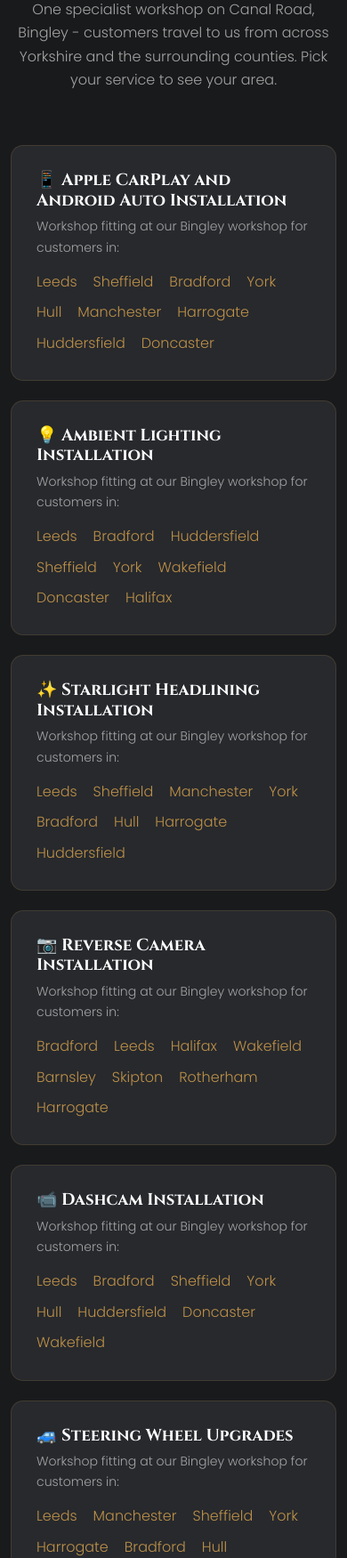
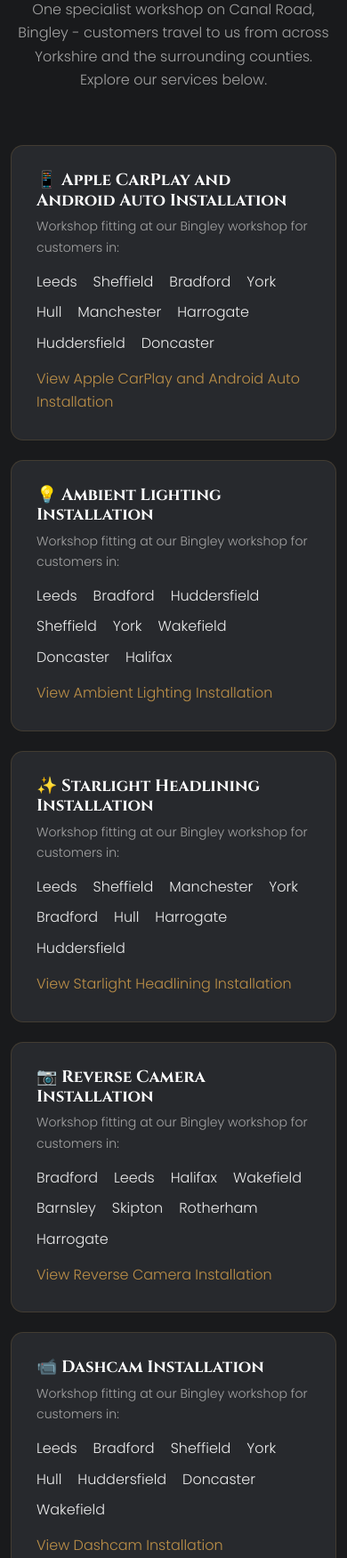
Before and after one commit to Yorkshire-Autotech/ykautotech, a plain HTML site: page areas/index.html in a window 390 px wide. Shown: the part 249-2000 px from the top of the page at 89% size. Drawn offline with Linux system fonts and the light colour scheme.

Commit message:
Save website updates

```diff
--- a/areas/index.html
+++ b/areas/index.html
@@ -55,7 +55,7 @@
   <header class="site-header scrolled">
     <nav class="nav container">
       <a href="../index.html" class="logo"><img src="../logo-640.png" alt="Yorkshire Autotech"><span class="logo-text">Yorkshire <span class="gold-text">Autotech</span><span class="logo-sub">Auto Electrics</span></span></a>
-      <ul class="nav-links">
+      <ul class="nav-links" id="navLinks">
         <li><a href="../index.html">Home</a></li>
         <li><a href="../index.html#services">Services</a></li>
         <li><a href="../gallery.html">Gallery</a></li>
@@ -64,6 +64,7 @@
       </ul>
       <div class="nav-actions">
         <a href="../index.html#contact" class="btn btn-gold btn-sm nav-cta">Book Now</a>
+        <button class="nav-toggle" id="navToggle" aria-label="Menu">&#9776;</button>
       </div>
     </nav>
   </header>
@@ -72,7 +73,7 @@
     <div class="container">
       <span class="eyebrow">Where We Work</span>
       <h1>Areas We <span class="gold-text">Cover</span></h1>
-      <p>One specialist workshop on Canal Road, Bingley - customers travel to us from across Yorkshire and the surrounding counties. Pick your service to see your area.</p>
+      <p>One specialist workshop on Canal Road, Bingley - customers travel to us from across Yorkshire and the surrounding counties. Explore our services below.</p>
     </div>
   </section>
 
@@ -81,115 +82,123 @@
             <h3 style="margin-bottom:6px">&#128241; Apple CarPlay and Android Auto Installation</h3>
             <p style="font-size:0.88rem;color:var(--text-muted);margin-bottom:14px">Workshop fitting at our Bingley workshop for customers in:</p>
             <p style="display:flex;flex-wrap:wrap;gap:8px 18px">
-              <a href='../services/carplay-installation/leeds/' style='color:var(--gold);text-decoration:none'>Leeds</a>
-              <a href='../services/carplay-installation/sheffield/' style='color:var(--gold);text-decoration:none'>Sheffield</a>
-              <a href='../services/carplay-installation/bradford/' style='color:var(--gold);text-decoration:none'>Bradford</a>
-              <a href='../services/carplay-installation/york/' style='color:var(--gold);text-decoration:none'>York</a>
-              <a href='../services/carplay-installation/hull/' style='color:var(--gold);text-decoration:none'>Hull</a>
-              <a href='../services/carplay-installation/manchester/' style='color:var(--gold);text-decoration:none'>Manchester</a>
-              <a href='../services/carplay-installation/harrogate/' style='color:var(--gold);text-decoration:none'>Harrogate</a>
-              <a href='../services/carplay-installation/huddersfield/' style='color:var(--gold);text-decoration:none'>Huddersfield</a>
-              <a href='../services/carplay-installation/doncaster/' style='color:var(--gold);text-decoration:none'>Doncaster</a>
+              <span>Leeds</span>
+              <span>Sheffield</span>
+              <span>Bradford</span>
+              <span>York</span>
+              <span>Hull</span>
+              <span>Manchester</span>
+              <span>Harrogate</span>
+              <span>Huddersfield</span>
+              <span>Doncaster</span>
             </p>
+            <p style="margin-top:14px"><a href="../index.html#carplay-installation" style="color:var(--gold)">View Apple CarPlay and Android Auto Installation</a></p>
           </div>
           <div class="form" style="padding:28px;margin-bottom:22px">
             <h3 style="margin-bottom:6px">&#128161; Ambient Lighting Installation</h3>
             <p style="font-size:0.88rem;color:var(--text-muted);margin-bottom:14px">Workshop fitting at our Bingley workshop for customers in:</p>
             <p style="display:flex;flex-wrap:wrap;gap:8px 18px">
-              <a href='../services/ambient-lighting/leeds/' style='color:var(--gold);text-decoration:none'>Leeds</a>
-              <a href='../services/ambient-lighting/bradford/' style='color:var(--gold);text-decoration:none'>Bradford</a>
-              <a href='../services/ambient-lighting/huddersfield/' style='color:var(--gold);text-decoration:none'>Huddersfield</a>
-              <a href='../services/ambient-lighting/sheffield/' style='color:var(--gold);text-decoration:none'>Sheffield</a>
-              <a href='../services/ambient-lighting/york/' style='color:var(--gold);text-decoration:none'>York</a>
-              <a href='../services/ambient-lighting/wakefield/' style='color:var(--gold);text-decoration:none'>Wakefield</a>
-              <a href='../services/ambient-lighting/doncaster/' style='color:var(--gold);text-decoration:none'>Doncaster</a>
-              <a href='../services/ambient-lighting/halifax/' style='color:var(--gold);text-decoration:none'>Halifax</a>
+              <span>Leeds</span>
+              <span>Bradford</span>
+              <span>Huddersfield</span>
+              <span>Sheffield</span>
+              <span>York</span>
+              <span>Wakefield</span>
+              <span>Doncaster</span>
+              <span>Halifax</span>
             </p>
+            <p style="margin-top:14px"><a href="../index.html#ambient-lighting" style="color:var(--gold)">View Ambient Lighting Installation</a></p>
           </div>
           <div class="form" style="padding:28px;margin-bottom:22px">
             <h3 style="margin-bottom:6px">&#10024; Starlight Headlining Installation</h3>
             <p style="font-size:0.88rem;color:var(--text-muted);margin-bottom:14px">Workshop fitting at our Bingley workshop for customers in:</p>
             <p style="display:flex;flex-wrap:wrap;gap:8px 18px">
-              <a href='../services/starlight-headlining/leeds/' style='color:var(--gold);text-decoration:none'>Leeds</a>
-              <a href='../services/starlight-headlining/sheffield/' style='color:var(--gold);text-decoration:none'>Sheffield</a>
-              <a href='../services/starlight-headlining/manchester/' style='color:var(--gold);text-decoration:none'>Manchester</a>
-              <a href='../services/starlight-headlining/york/' style='color:var(--gold);text-decoration:none'>York</a>
-              <a href='../services/starlight-headlining/bradford/' style='color:var(--gold);text-decoration:none'>Bradford</a>
-              <a href='../services/starlight-headlining/hull/' style='color:var(--gold);text-decoration:none'>Hull</a>
-              <a href='../services/starlight-headlining/harrogate/' style='color:var(--gold);text-decoration:none'>Harrogate</a>
-              <a href='../services/starlight-headlining/huddersfield/' style='color:var(--gold);text-decoration:none'>Huddersfield</a>
+              <span>Leeds</span>
+              <span>Sheffield</span>
+              <span>Manchester</span>
+              <span>York</span>
+              <span>Bradford</span>
+              <span>Hull</span>
+              <span>Harrogate</span>
+              <span>Huddersfield</span>
             </p>
+            <p style="margin-top:14px"><a href="../index.html#starlight-headlining" style="color:var(--gold)">View Starlight Headlining Installation</a></p>
           </div>
           <div class="form" style="padding:28px;margin-bottom:22px">
             <h3 style="margin-bottom:6px">&#128247; Reverse Camera Installation</h3>
             <p style="font-size:0.88rem;color:var(--text-muted);margin-bottom:14px">Workshop fitting at our Bingley workshop for customers in:</p>
             <p style="display:flex;flex-wrap:wrap;gap:8px 18px">
-              <a href='../services/reverse-camera-installation/bradford/' style='color:var(--gold);text-decoration:none'>Bradford</a>
-              <a href='../services/reverse-camera-installation/leeds/' style='color:var(--gold);text-decoration:none'>Leeds</a>
-              <a href='../services/reverse-camera-installation/halifax/' style='color:var(--gold);text-decoration:none'>Halifax</a>
-              <a href='../services/reverse-camera-installation/wakefield/' style='color:var(--gold);text-decoration:none'>Wakefield</a>
-              <a href='../services/reverse-camera-installation/barnsley/' style='color:var(--gold);text-decoration:none'>Barnsley</a>
-              <a href='../services/reverse-camera-installation/skipton/' style='color:var(--gold);text-decoration:none'>Skipton</a>
-              <a href='../services/reverse-camera-installation/rotherham/' style='color:var(--gold);text-decoration:none'>Rotherham</a>
-              <a href='../services/reverse-camera-installation/harrogate/' style='color:var(--gold);text-decoration:none'>Harrogate</a>
+              <span>Bradford</span>
+              <span>Leeds</span>
+              <span>Halifax</span>
+              <span>Wakefield</span>
+              <span>Barnsley</span>
+              <span>Skipton</span>
+              <span>Rotherham</span>
+              <span>Harrogate</span>
             </p>
+            <p style="margin-top:14px"><a href="../index.html#reverse-camera-installation" style="color:var(--gold)">View Reverse Camera Installation</a></p>
           </div>
           <div class="form" style="padding:28px;margin-bottom:22px">
             <h3 style="margin-bottom:6px">&#128249; Dashcam Installation</h3>
             <p style="font-size:0.88rem;color:var(--text-muted);margin-bottom:14px">Workshop fitting at our Bingley workshop for customers in:</p>
             <p style="display:flex;flex-wrap:wrap;gap:8px 18px">
-              <a href='../services/dashcam-installation/leeds/' style='color:var(--gold);text-decoration:none'>Leeds</a>
-              <a href='../services/dashcam-installation/bradford/' style='color:var(--gold);text-decoration:none'>Bradford</a>
-              <a href='../services/dashcam-installation/sheffield/' style='color:var(--gold);text-decoration:none'>Sheffield</a>
-              <a href='../services/dashcam-installation/york/' style='color:var(--gold);text-decoration:none'>York</a>
-              <a href='../services/dashcam-installation/hull/' style='color:var(--gold);text-decoration:none'>Hull</a>
-              <a href='../services/dashcam-installation/huddersfield/' style='color:var(--gold);text-decoration:none'>Huddersfield</a>
-              <a href='../services/dashcam-installation/doncaster/' style='color:var(--gold);text-decoration:none'>Doncaster</a>
-              <a href='../services/dashcam-installation/wakefield/' style='color:var(--gold);text-decoration:none'>Wakefield</a>
+              <span>Leeds</span>
+              <span>Bradford</span>
+              <span>Sheffield</span>
+              <span>York</span>
+              <span>Hull</span>
+              <span>Huddersfield</span>
+              <span>Doncaster</span>
+              <span>Wakefield</span>
             </p>
+            <p style="margin-top:14px"><a href="../index.html#dashcam-installation" style="color:var(--gold)">View Dashcam Installation</a></p>
           </div>
           <div class="form" style="padding:28px;margin-bottom:22px">
             <h3 style="margin-bottom:6px">&#128665; Steering Wheel Upgrades</h3>
             <p style="font-size:0.88rem;color:var(--text-muted);margin-bottom:14px">Workshop fitting at our Bingley workshop for customers in:</p>
             <p style="display:flex;flex-wrap:wrap;gap:8px 18px">
-              <a href='../services/steering-wheel-upgrade/leeds/' style='color:var(--gold);text-decoration:none'>Leeds</a>
-              <a href='../services/steering-wheel-upgrade/manchester/' style='color:var(--gold);text-decoration:none'>Manchester</a>
-              <a href='../services/steering-wheel-upgrade/sheffield/' style='color:var(--gold);text-decoration:none'>Sheffield</a>
-              <a href='../services/steering-wheel-upgrade/york/' style='color:var(--gold);text-decoration:none'>York</a>
-              <a href='../services/steering-wheel-upgrade/harrogate/' style='color:var(--gold);text-decoration:none'>Harrogate</a>
-              <a href='../services/steering-wheel-upgrade/bradford/' style='color:var(--gold);text-decoration:none'>Bradford</a>
-              <a href='../services/steering-wheel-upgrade/hull/' style='color:var(--gold);text-decoration:none'>Hull</a>
-              <a href='../services/steering-wheel-upgrade/huddersfield/' style='color:var(--gold);text-decoration:none'>Huddersfield</a>
+              <span>Leeds</span>
+              <span>Manchester</span>
+              <span>Sheffield</span>
+              <span>York</span>
+              <span>Harrogate</span>
+              <span>Bradford</span>
+              <span>Hull</span>
+              <span>Huddersfield</span>
             </p>
+            <p style="margin-top:14px"><a href="../index.html#steering-wheel-upgrade" style="color:var(--gold)">View Steering Wheel Upgrades</a></p>
           </div>
           <div class="form" style="padding:28px;margin-bottom:22px">
             <h3 style="margin-bottom:6px">&#128421;&#65039; Virtual Cockpit Installation</h3>
             <p style="font-size:0.88rem;color:var(--text-muted);margin-bottom:14px">Workshop fitting at our Bingley workshop for customers in:</p>
             <p style="display:flex;flex-wrap:wrap;gap:8px 18px">
-              <a href='../services/virtual-cockpit/leeds/' style='color:var(--gold);text-decoration:none'>Leeds</a>
-              <a href='../services/virtual-cockpit/sheffield/' style='color:var(--gold);text-decoration:none'>Sheffield</a>
-              <a href='../services/virtual-cockpit/manchester/' style='color:var(--gold);text-decoration:none'>Manchester</a>
-              <a href='../services/virtual-cockpit/york/' style='color:var(--gold);text-decoration:none'>York</a>
-              <a href='../services/virtual-cockpit/bradford/' style='color:var(--gold);text-decoration:none'>Bradford</a>
-              <a href='../services/virtual-cockpit/harrogate/' style='color:var(--gold);text-decoration:none'>Harrogate</a>
-              <a href='../services/virtual-cockpit/chesterfield/' style='color:var(--gold);text-decoration:none'>Chesterfield</a>
-              <a href='../services/virtual-cockpit/huddersfield/' style='color:var(--gold);text-decoration:none'>Huddersfield</a>
+              <span>Leeds</span>
+              <span>Sheffield</span>
+              <span>Manchester</span>
+              <span>York</span>
+              <span>Bradford</span>
+              <span>Harrogate</span>
+              <span>Chesterfield</span>
+              <span>Huddersfield</span>
             </p>
+            <p style="margin-top:14px"><a href="../index.html#virtual-cockpit" style="color:var(--gold)">View Virtual Cockpit Installation</a></p>
           </div>
           <div class="form" style="padding:28px;margin-bottom:22px">
             <h3 style="margin-bottom:6px">&#9889; Vehicle Coding and Retrofits</h3>
             <p style="font-size:0.88rem;color:var(--text-muted);margin-bottom:14px">Workshop fitting at our Bingley workshop for customers in:</p>
             <p style="display:flex;flex-wrap:wrap;gap:8px 18px">
-              <a href='../services/coding-and-retrofits/bradford/' style='color:var(--gold);text-decoration:none'>Bradford</a>
-              <a href='../services/coding-and-retrofits/leeds/' style='color:var(--gold);text-decoration:none'>Leeds</a>
-              <a href='../services/coding-and-retrofits/huddersfield/' style='color:var(--gold);text-decoration:none'>Huddersfield</a>
-              <a href='../services/coding-and-retrofits/halifax/' style='color:var(--gold);text-decoration:none'>Halifax</a>
-              <a href='../services/coding-and-retrofits/wakefield/' style='color:var(--gold);text-decoration:none'>Wakefield</a>
-              <a href='../services/coding-and-retrofits/sheffield/' style='color:var(--gold);text-decoration:none'>Sheffield</a>
-              <a href='../services/coding-and-retrofits/skipton/' style='color:var(--gold);text-decoration:none'>Skipton</a>
-              <a href='../services/coding-and-retrofits/manchester/' style='color:var(--gold);text-decoration:none'>Manchester</a>
-              <a href='../services/coding-and-retrofits/york/' style='color:var(--gold);text-decoration:none'>York</a>
+              <span>Bradford</span>
+              <span>Leeds</span>
+              <span>Huddersfield</span>
+              <span>Halifax</span>
+              <span>Wakefield</span>
+              <span>Sheffield</span>
+              <span>Skipton</span>
+              <span>Manchester</span>
+              <span>York</span>
             </p>
+            <p style="margin-top:14px"><a href="../index.html#coding-and-retrofits" style="color:var(--gold)">View Vehicle Coding and Retrofits</a></p>
           </div>
   </section>
 
@@ -206,5 +215,6 @@
       <div class="footer-bottom">&copy; 2026 Yorkshire Autotech. All rights reserved. · <a href="../terms.html">Terms and Conditions</a></div>
     </div>
   </footer>
+  <script src="../js/main.js"></script>
 </body>
 </html>
--- a/css/style.css
+++ b/css/style.css
@@ -270,6 +270,7 @@ ul { list-style: none; }
 
 /* ---------- Services ---------- */
 .services-grid { display: grid; grid-template-columns: repeat(3, 1fr); gap: 26px; }
+.service-card[id] { scroll-margin-top: 110px; }
 .service-card {
   background: var(--black-3);
   border: 1px solid var(--border);
--- a/sitemap.xml
+++ b/sitemap.xml
@@ -1,6 +1,6 @@
 <?xml version="1.0" encoding="UTF-8"?>
 <urlset xmlns="http://www.sitemaps.org/schemas/sitemap/0.9">
-  <url><loc>https://yorkshireautotech.co.uk/</loc><lastmod>2026-11-18</lastmod><changefreq>weekly</changefreq><priority>1.0</priority></url>
-  <url><loc>https://yorkshireautotech.co.uk/gallery.html</loc><lastmod>2026-11-18</lastmod><changefreq>weekly</changefreq><priority>0.8</priority></url>
-  <url><loc>https://yorkshireautotech.co.uk/areas/</loc><lastmod>2026-11-18</lastmod><changefreq>monthly</changefreq><priority>0.6</priority></url>
+  <url><loc>https://yorkshireautotech.co.uk/</loc></url>
+  <url><loc>https://yorkshireautotech.co.uk/gallery.html</loc></url>
+  <url><loc>https://yorkshireautotech.co.uk/areas/</loc></url>
 </urlset>
```
Also changed, not shown: index.html (+15 -15 lines), 2 other files.
